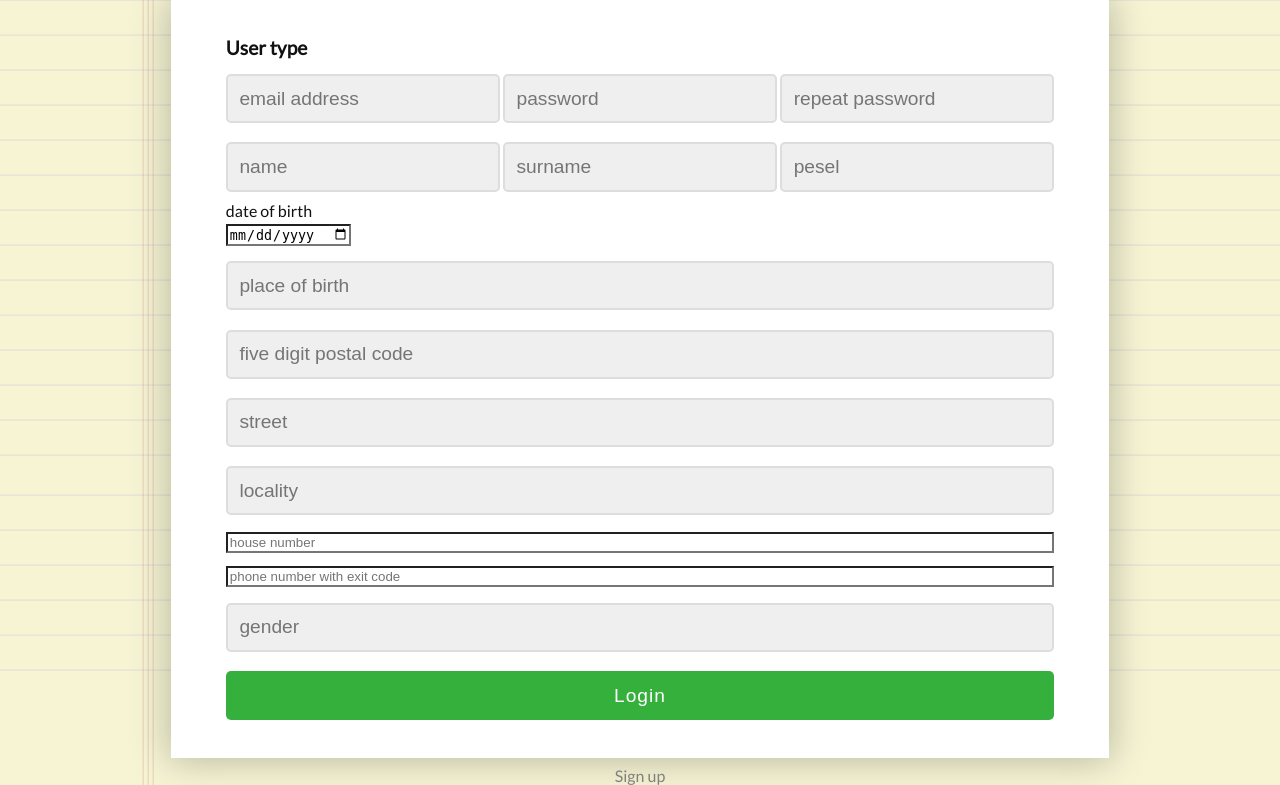
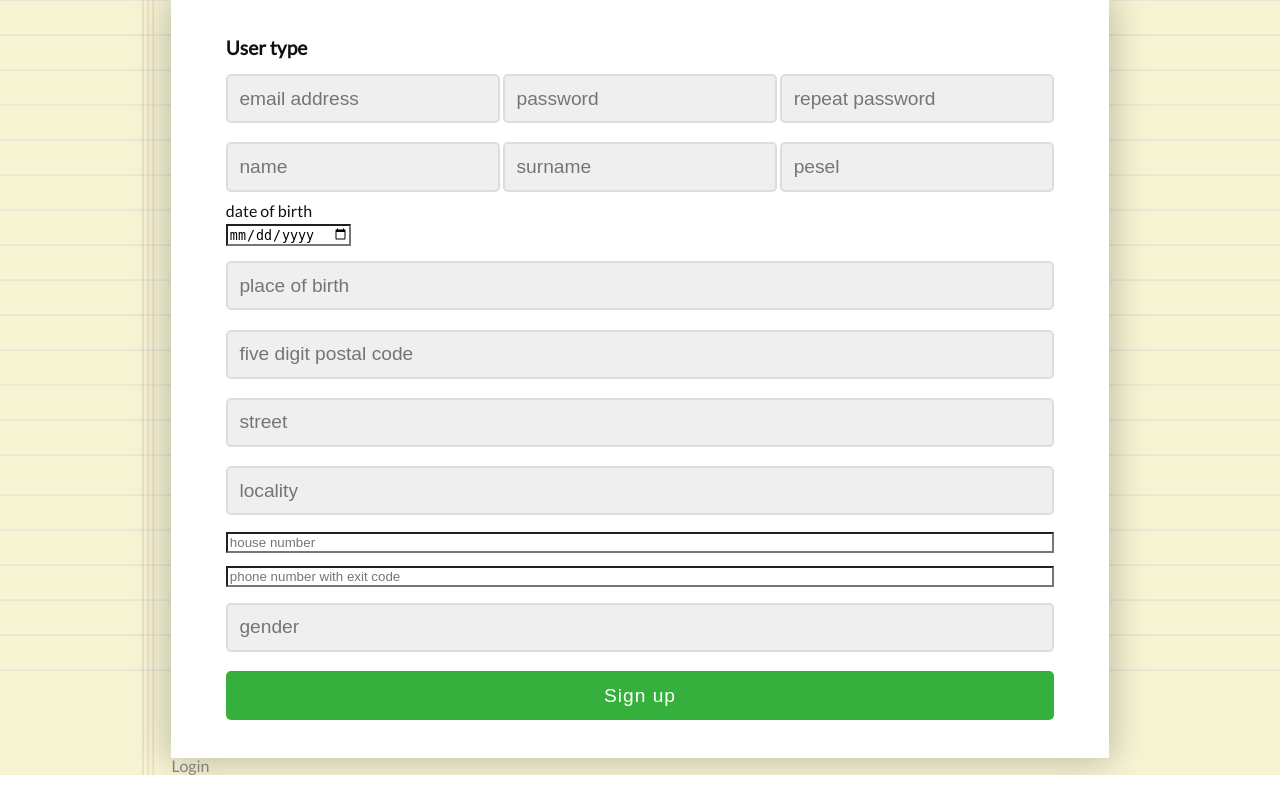
Before and after one commit to Eve0028/WdPAI, a PHP site: page /public/views/signup in a window 1280 px wide. Shown: the part 95-880 px from the top of the page. Run offline with PHP 8.4, Linux system fonts and the light colour scheme; some web fonts are replaced.

Commit message:
Chore: redirection and name button in signup page

```diff
--- a/public/views/signup.php
+++ b/public/views/signup.php
@@ -60,9 +60,9 @@
                 ?>
             </div>
 
-            <button type="submit">Login</button>
+            <button type="submit">Sign up</button>
         </form>
     </main>
-    <a href="signup.php" class="sign-up">Sign up</a>
+    <a href="login" class="login">Login</a>
 </div>
 </body>
```
